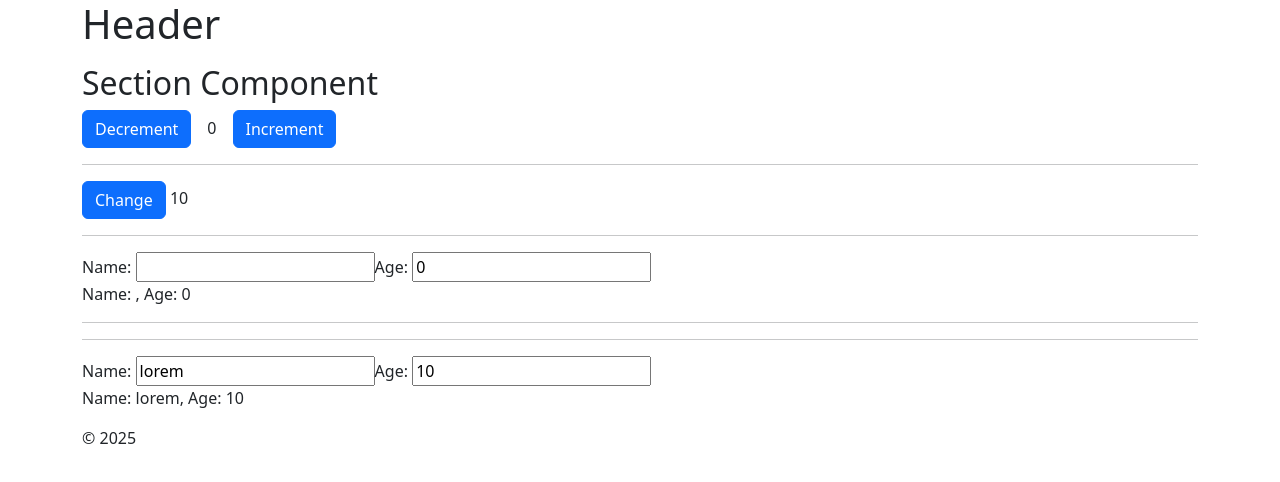
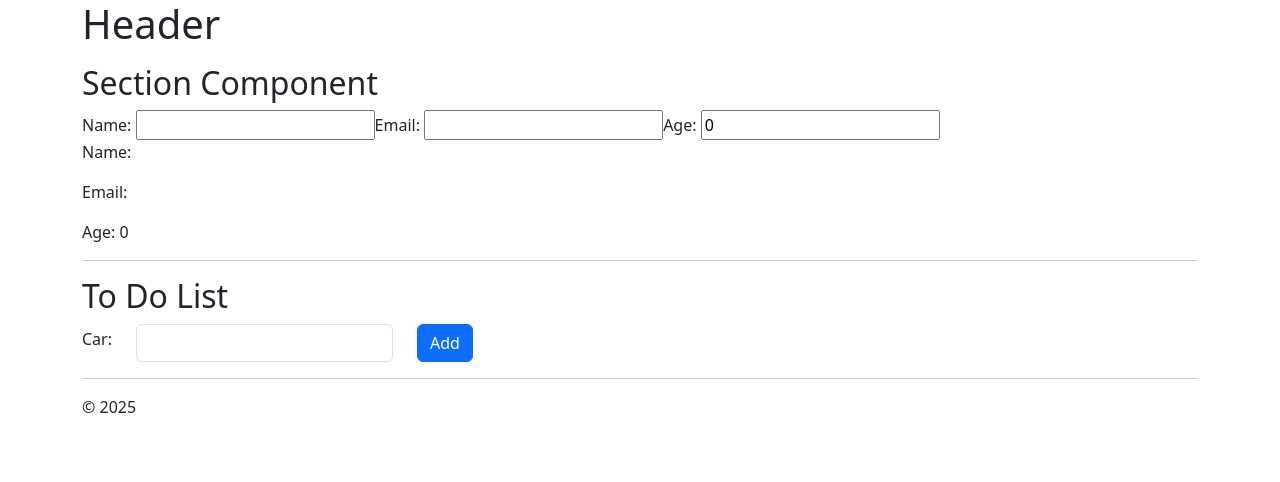
Before and after one commit to avimalhotra/reactapp, a React (Vite) app: page / in a window 1280 px wide. Shown: the top 482 px of the page. Built offline with nearby package versions, Linux system fonts and the light colour scheme.

Commit message:
useState in array and Object

```diff
--- a/src/Section.jsx
+++ b/src/Section.jsx
@@ -1,64 +1,68 @@
-import { useState } from "react";
+import { use, useState } from "react";
 
 function Section() {
 
-  const [count,setCount]=useState(0);
-  const [x,setX]=useState(10);
+  // const [user,setUser]=useState({name:"", email:'', age:0, terms:false});
+  const [user,setUser]=useState({name:"", email:'', age:0});
 
-  const [name,setName]=useState("");
-  const [age,setAge]=useState(0);
+  const [cars,setCars]=useState([]);
 
 
-  const [user,setUser]=useState({name:"lorem", age:10});
-  /* multiple handler */
-  // function changeName(name){setUser({...user,name})}
-  // function changeAge(age){setUser({...user,age})}
-  /* single handler */
   function changeUser(e){
-    const {name,value}=e.target;
-    setUser(prev=>({...prev, [name]:value }))
+
+      const key= e.target.name;
+      const value= e.target.value;
+      // const check= e.target.checked;
+
+    setUser({...user, [key]:value});
+
+    // if(e.target.name=="terms"){
+    //   setUser({...user, [key]:check});
+    // }
+    // else{
+    //   setUser({...user, [key]:value});
+    // }
+
   }
 
-  function handleClick(){
-      // setX(x+1);
-      // setX(x+2);
-      setX(x=>x+1);
-      setX(x=>x+2);
-    }
+  function updateCars(e){
+    e.preventDefault();
+    setCars([...cars,e.target.query.value ]);
+  }
+
+  function deleteCar(e){
+    setCars(cars.filter(i=>i!=e.target.title));
+  }
 
 
   return (
      <section className="my-3">
       <h2>Section Component</h2>
-      {/* <button className="btn btn-primary" onClick={()=>setCount(count+1)}>2</button> */}
 
-      <button className="btn btn-primary" onClick={()=>setCount(count=>count-1)}>Decrement</button>
-      <span className="mx-3">{count}</span>
-      <button className="btn btn-primary" onClick={()=>setCount(count=>count+1)}>Increment</button>
-      {/* <button className="btn btn-primary" onClick={()=>setCount(count=>count+count)}>Double</button> */}
 
-      <hr />
+      <label>Name: <input type="text" name="name" value={user.name} onChange={changeUser} /></label>
+      <label>Email: <input type="email" name="email" value={user.email} onChange={changeUser} /></label>
+      <label>Age: <input type="number" name="age" value={user.age} onChange={changeUser} /></label>
+      <p>Name: {user.name}</p>
+      <p> Email: {user.email}</p>
+      <p> Age: {user.age}</p>
+      {/* <p> Terms: {user.terms}  </p> */}
 
-      <button className="btn btn-primary" onClick={handleClick}>Change</button> <span>{x}</span>
+    <hr />
 
-      <hr />
+    <h2>To Do List</h2>
+    <form className="row align-items-center" onSubmit={updateCars}>
+      <div className="col-auto"><label htmlFor="car" className="form-label">Car:</label></div>
+      <div className="col-auto"><input type="text" id="car" name="query" required className="form-control" /></div>
+      <div className="col-auto"><button className="btn btn-primary">Add</button></div>
+    </form>
 
-      <label>Name: <input type="text" value={name} onInput={e=>setName(e.target.value)} /></label>
-      <label>Age: <input type="number" value={age} onInput={e=>setAge(e.target.value)}/></label>
-      <p>Name: {name}, Age: {age} </p>
-
-      <hr />
-
-      {/* <label>Name: <input type="text" value={user.name} onInput={e=>changeName(e.target.value)} /></label>
-      <label>Age: <input type="number" value={user.age} onInput={e=>changeAge(e.target.value)} /></label>
-      <p>Name: {user.name}, Age: {user.age} </p> */}
-
-      <hr />
-
-       <label>Name: <input type="text" name="name" value={user.name} onChange={changeUser} /></label>
-      <label>Age: <input type="number" name="age" value={user.age} onChange={changeUser} /></label>
-      <p>Name: {user.name}, Age: {user.age} </p>
-
+    <ol className="my-3">
+      { cars.map((elem,ind)=>(
+        <li className="my-3" key={ind}>{elem} <button title={elem} onClick={deleteCar} className="btn btn-danger btn-sm float-end">delete</button> </li>
+      )) }
+    </ol>
+    <hr />
 
      </section>
 
```
